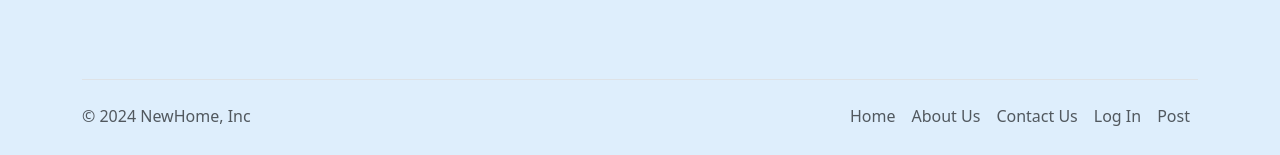
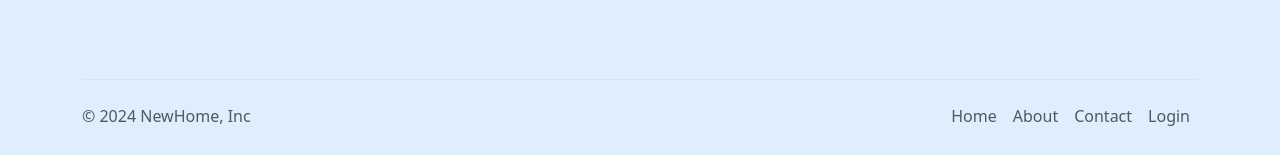
Before and after one commit to samuel-2004/AgileWebDevCITS3403, a Flask app: page /about in a window 1280 px wide. Shown: the part 1812-1967 px from the top of the page. Run offline with Flask 3, Linux system fonts and the light colour scheme.

Commit message:
footer update

```diff
--- a/app/templates/base.html
+++ b/app/templates/base.html
@@ -87,10 +87,13 @@
 
           <ul class="nav col-md-4 justify-content-end">
             <li class="nav-item"><a href="/" class="nav-link px-2 text-muted">Home</a></li>
-            <li class="nav-item"><a href="/about" class="nav-link px-2 text-muted">About Us</a></li>
-            <li class="nav-item"><a href="/contact" class="nav-link px-2 text-muted">Contact Us</a></li>
-            <li class="nav-item"><a href="/login" class="nav-link px-2 text-muted">Log In</a></li>
+            <li class="nav-item"><a href="/about" class="nav-link px-2 text-muted">About</a></li>
+            <li class="nav-item"><a href="/contact" class="nav-link px-2 text-muted">Contact</a></li>
+            {% if current_user.is_anonymous %}
+            <li class="nav-item"><a href="/login" class="nav-link px-2 text-muted">Login</a></li>
+            {% else %}
             <li class="nav-item"><a href="/upload" class="nav-link px-2 text-muted">Post</a></li>
+            {% endif %}
           </ul>
         </footer>
     </div>
```
